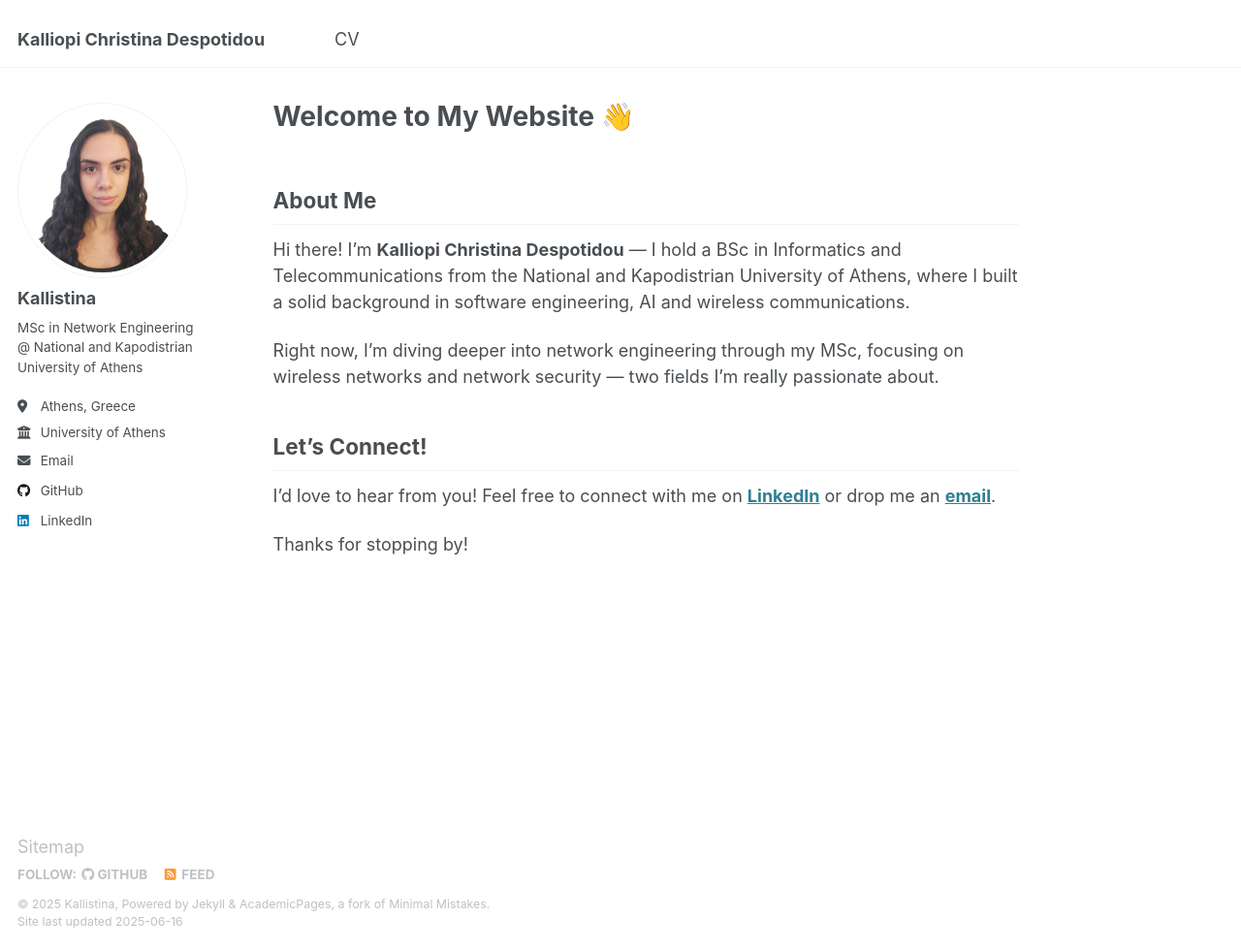
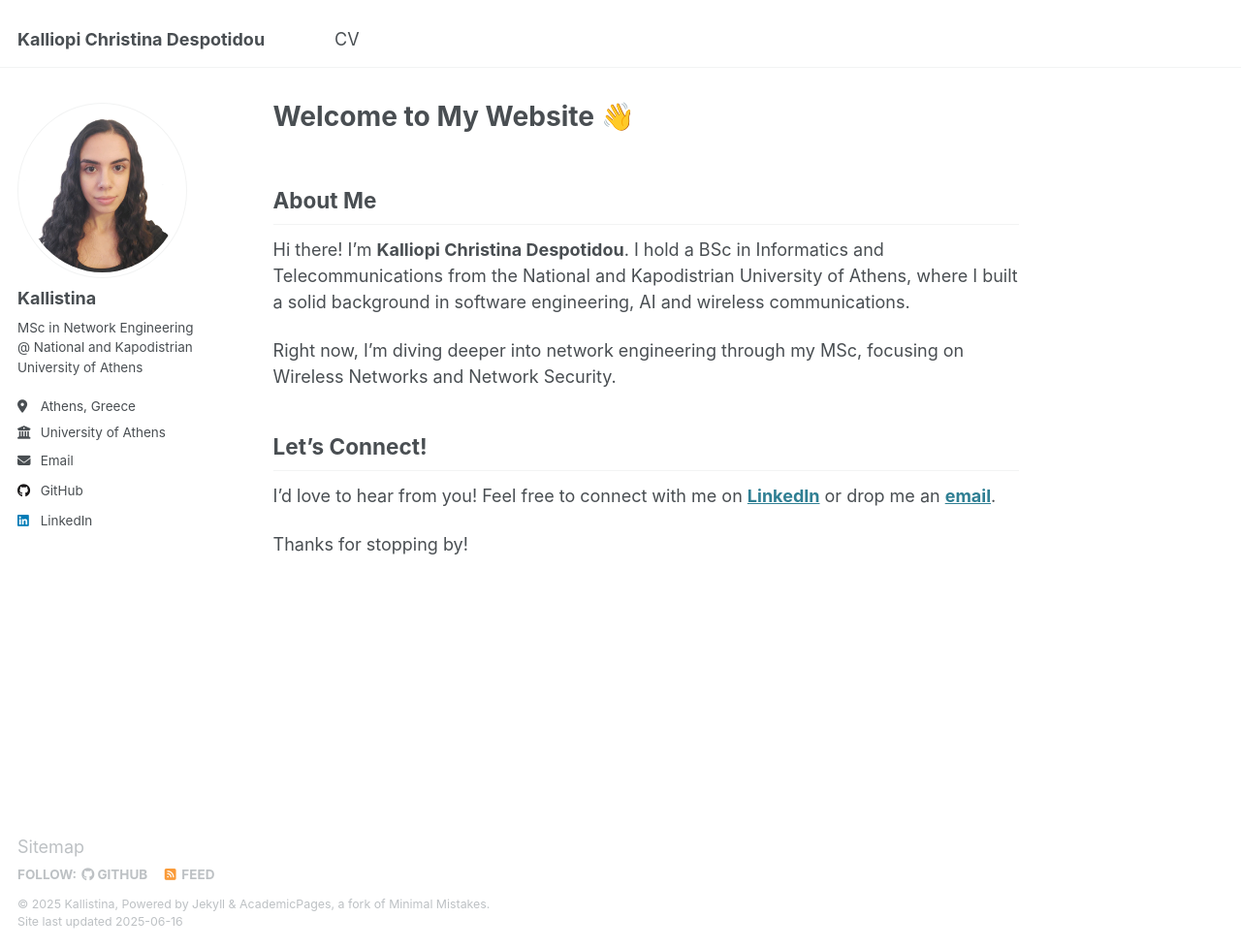
Before and after one commit to Kallistina/Kallistina.github.io, a Jekyll site: the page built from _pages/about.md, in a window 1280 px wide and 979 px high. Shown: the whole window at 97% size. Built offline with Jekyll 4.4.1, drawn with Linux system fonts in a browser that asks for light colours.

Commit message:
Update about.md

```diff
--- a/_pages/about.md
+++ b/_pages/about.md
@@ -9,10 +9,9 @@ redirect_from:
 
 ## About Me
 
-Hi there! I’m **Kalliopi Christina Despotidou** — I hold a BSc in Informatics and Telecommunications from the National and Kapodistrian University of Athens, where I built a solid background in software engineering, AI and wireless communications.
+Hi there! I’m **Kalliopi Christina Despotidou**. I hold a BSc in Informatics and Telecommunications from the National and Kapodistrian University of Athens, where I built a solid background in software engineering, AI and wireless communications.
 
-Right now, I'm diving deeper into network engineering through my MSc, focusing on wireless networks and network security — two fields I'm really passionate about.
-
+Right now, I'm diving deeper into network engineering through my MSc, focusing on Wireless Networks and Network Security.
 ## Let’s Connect!
 
 I’d love to hear from you! Feel free to connect with me on **[LinkedIn](https://www.linkedin.com/in/kalliopi-despotidou/)** or drop me an **[email](mailto:kdespotidou@di.uoa.gr)**.
```
